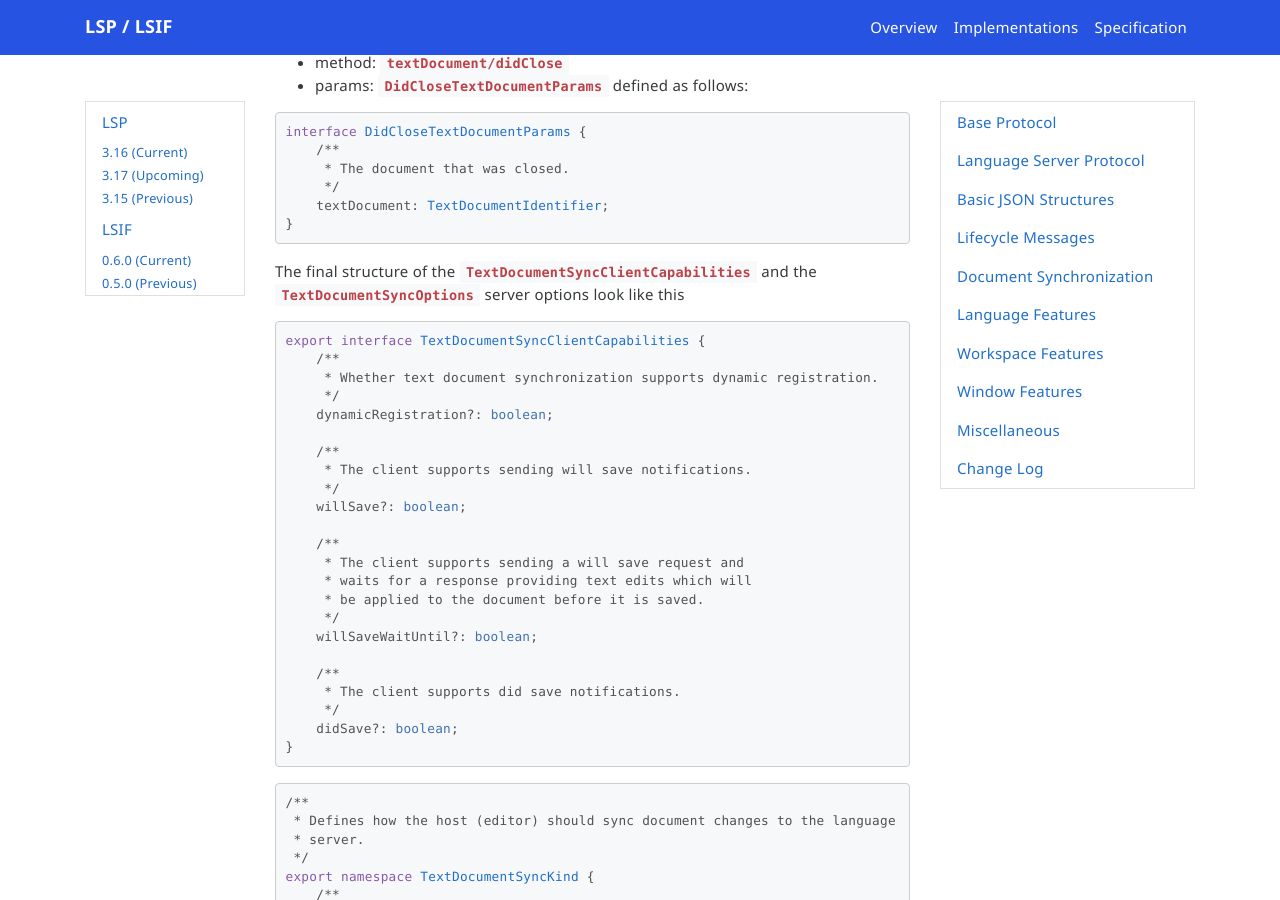
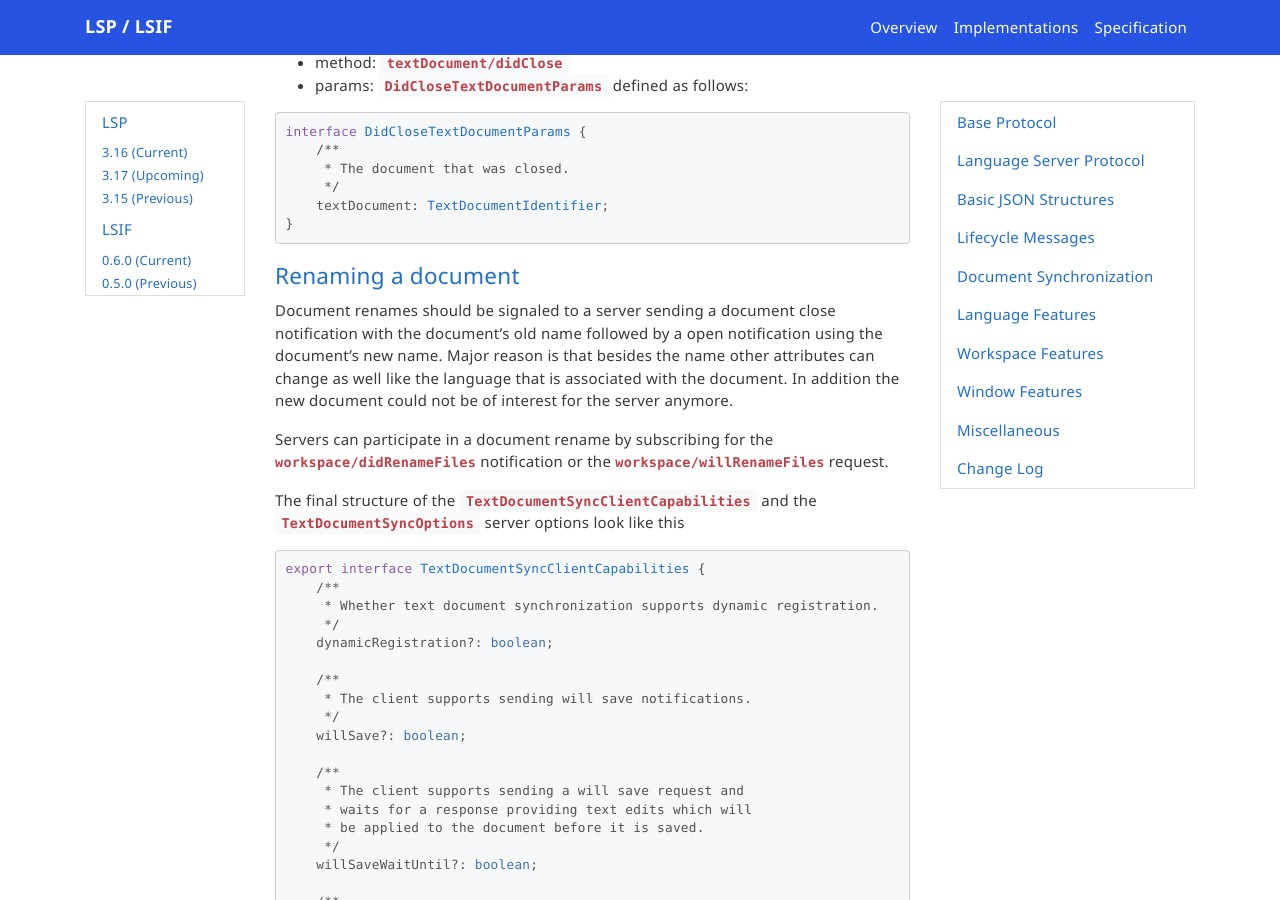
Before and after one commit to microsoft/language-server-protocol, a Jekyll site: the page built from _specifications/lsp/3.17/specification.md, in a window 1280 px wide and 900 px high, scrolled down 67432 px. Built offline with Jekyll 4.4.1, drawn with Linux system fonts in a browser that asks for light colours; nearby versions of some CDN libraries; emoji names are drawn with the system emoji font; comment, search, counter and statistics services are not loaded; some of the changed text lies outside the part shown.

Commit message:
Fixes #1203: Add better documentation on how clients should handle file renames

```diff
--- a/_data/specification-3-17-toc.yml
+++ b/_data/specification-3-17-toc.yml
@@ -126,6 +126,8 @@
       anchor: textDocument_didSave
     - title: Did Close Document
       anchor: textDocument_didClose
+    - title: Rename a Document
+      anchor: textDocument_didRename
   - title: Language Features
     anchor: languageFeatures
     children:
--- a/_specifications/lsp/3.17/specification.md
+++ b/_specifications/lsp/3.17/specification.md
@@ -547,6 +547,7 @@ export interface TextDocumentSyncOptions {
 {% include_relative textDocument/willSaveWaitUntil.md %}
 {% include_relative textDocument/didSave.md %}
 {% include_relative textDocument/didClose.md %}
+{% include_relative textDocument/didRename.md %}
 
 The final structure of the `TextDocumentSyncClientCapabilities` and the `TextDocumentSyncOptions` server options look like this
 
--- /dev/null
+++ b/_specifications/lsp/3.17/textDocument/didRename.md
@@ -0,0 +1,5 @@
+#### <a href="#textDocument_didRename" name="textDocument_didRename" class="anchor">Renaming a document</a>
+
+Document renames should be signaled to a server sending a document close notification with the document's old name followed by a open notification using the document's new name. Major reason is that besides the name other attributes can change as well like the language that is associated with the document. In addition the new document could not be of interest for the server anymore.
+
+Servers can participate in a document rename by subscribing for the [`workspace/didRenameFiles`](#workspace_didRenameFiles) notification or the [`workspace/willRenameFiles`](#workspace_willRenameFiles) request.
```
Also changed, not shown: Gemfile (+4 -4 lines), Gemfile.lock.
